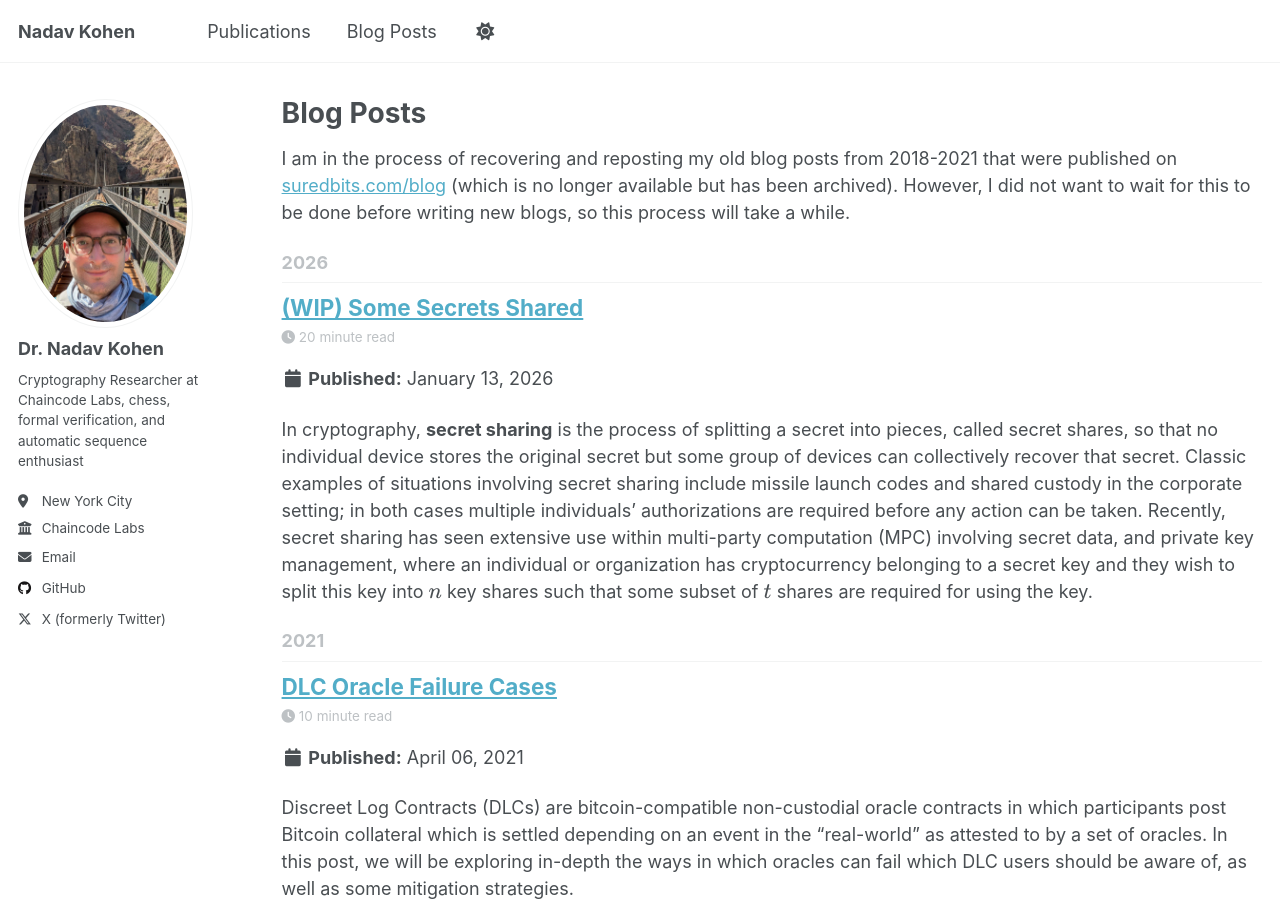
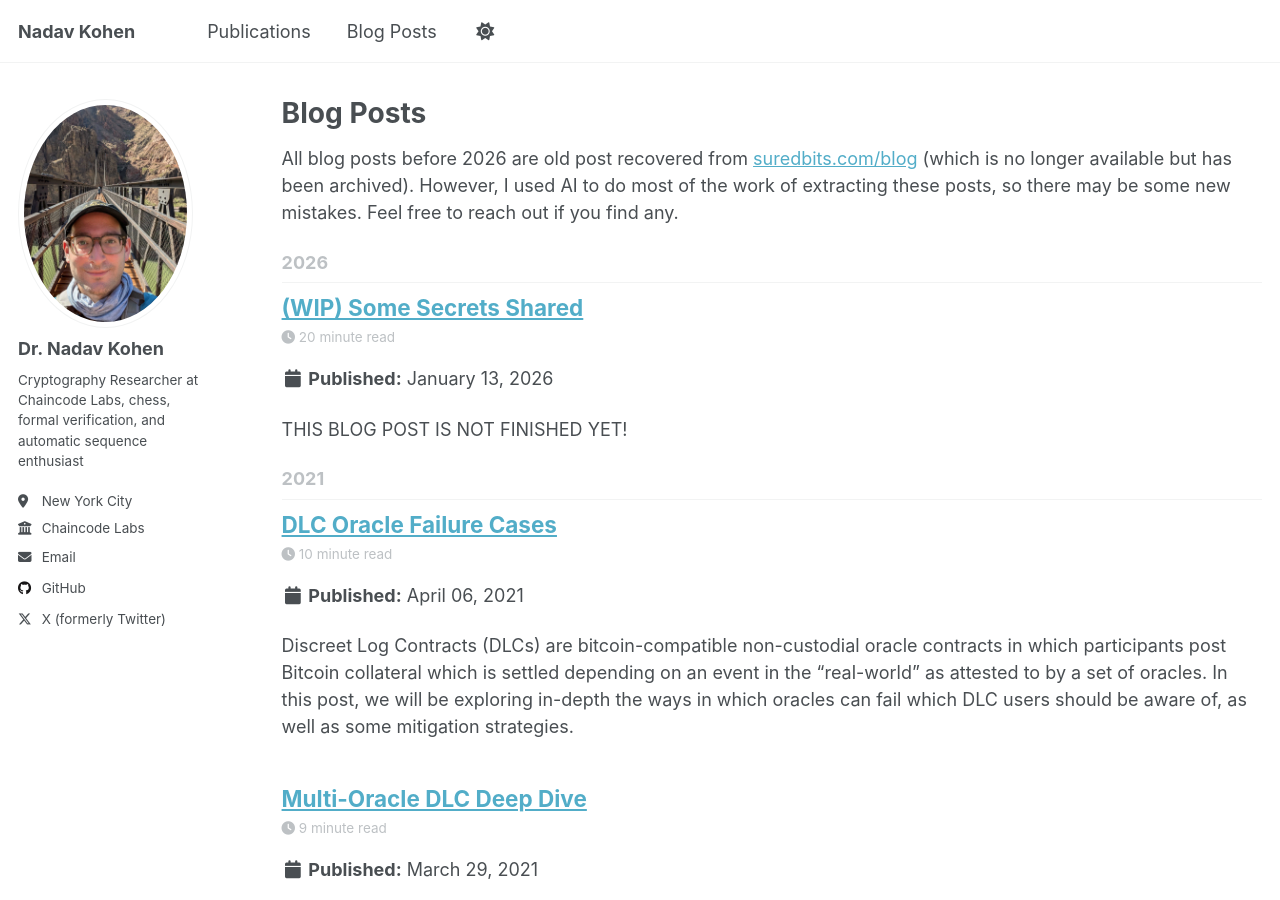
Before and after one commit to nkohen/nkohen.github.io, a Jekyll site: the page built from _pages/year-archive.html, in a window 1280 px wide and 900 px high. Built offline with Jekyll 4.4.1, drawn with Linux system fonts in a browser that asks for light colours; a script that is not in the unit is left out.

Commit message:
Finishing touches on the blog

```diff
--- a/_pages/year-archive.html
+++ b/_pages/year-archive.html
@@ -7,7 +7,7 @@
   - /wordpress/blog-posts/
 ---
 
-<p>I am in the process of recovering and reposting my old blog posts from 2018-2021 that were published on <a href="https://web.archive.org/web/20241209141718/https://suredbits.com/blog/">suredbits.com/blog</a> (which is no longer available but has been archived). However, I did not want to wait for this to be done before writing new blogs, so this process will take a while.</p>
+<p>All blog posts before 2026 are old post recovered from <a href="https://web.archive.org/web/20241209141718/https://suredbits.com/blog/">suredbits.com/blog</a> (which is no longer available but has been archived). However, I used AI to do most of the work of extracting these posts, so there may be some new mistakes. Feel free to reach out if you find any.</p>
 
 {% include base_path %}
 {% capture written_year %}'None'{% endcapture %}
--- a/_posts/2026-01-13-secret-sharing.md
+++ b/_posts/2026-01-13-secret-sharing.md
@@ -11,6 +11,8 @@
   - MPC
   - Threshold Signatures
 ---
+
+THIS BLOG POST IS NOT FINISHED YET!
 
 In cryptography, **secret sharing** is the process of splitting a secret into pieces, called secret shares, so that no individual device stores the original secret but some group of devices can collectively recover that secret. Classic examples of situations involving secret sharing include missile launch codes and shared custody in the corporate setting; in both cases multiple individuals' authorizations are required before any action can be taken. Recently, secret sharing has seen extensive use within multi-party computation (MPC) involving secret data, and private key management, where an individual or organization has cryptocurrency belonging to a secret key and they wish to split this key into $$n$$ key shares such that some subset of $$t$$ shares are required for using the key.
 
```
